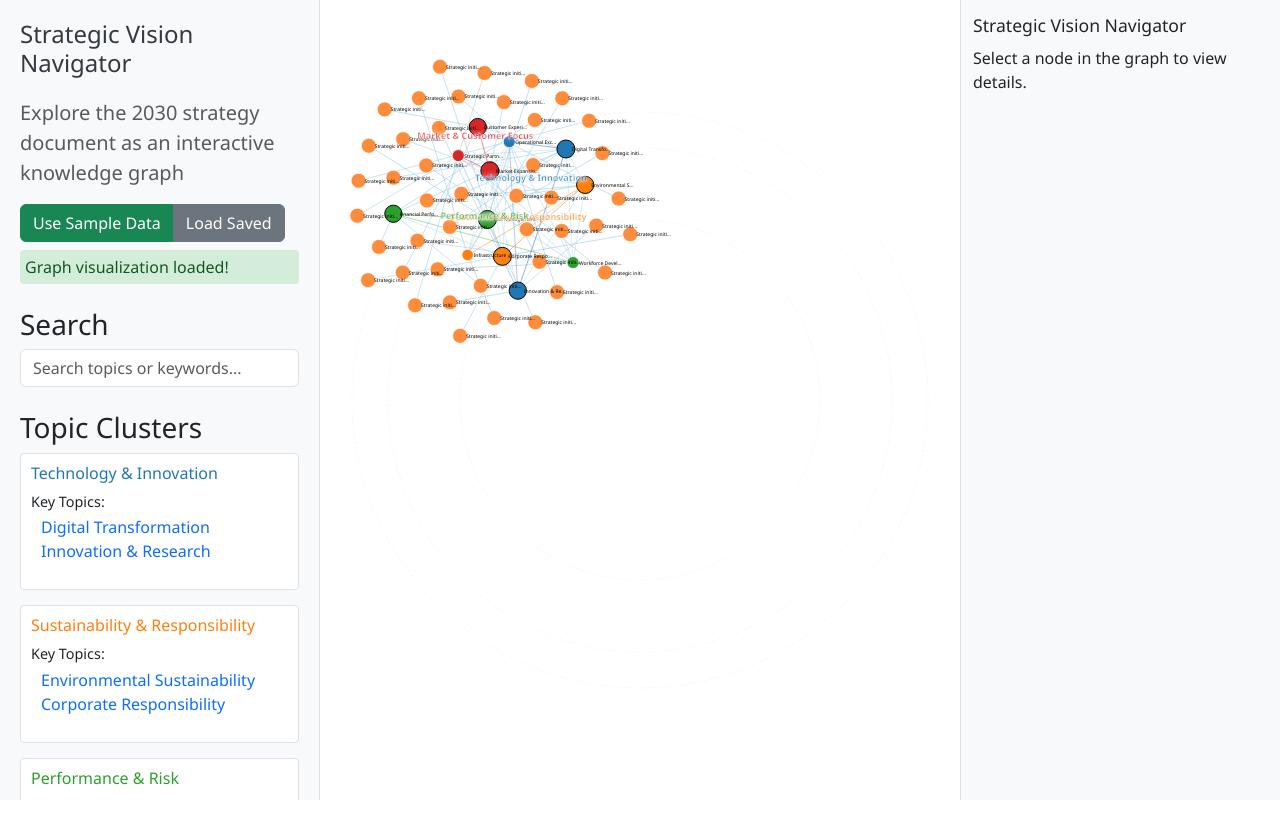
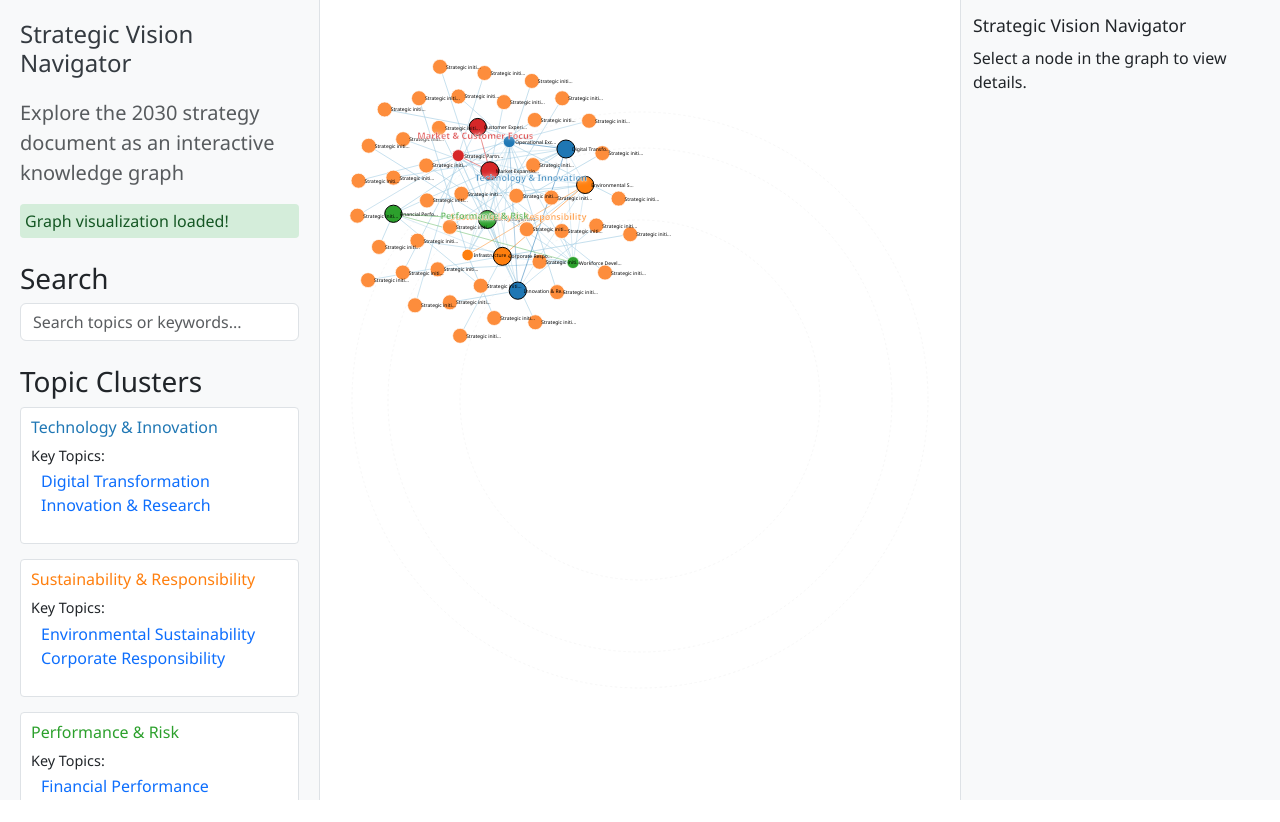
Before and after one commit to m6urns/kg-sv30, a Flask app: page / in a window 1280 px wide. Run offline with Flask 2, Linux system fonts and the light colour scheme.

Commit message:
Remove the load buttons from the interface

```diff
--- a/static/js/graph.js
+++ b/static/js/graph.js
@@ -1,6 +1,6 @@
 // Main graph module - coordinates all other modules
 import { debounce } from './modules/utils.js';
-import { loadGraphData, fetchCommunities, searchNodes, loadSampleData, loadSavedData } from './modules/dataService.js';
+import { loadGraphData, fetchCommunities, searchNodes, loadSampleData } from './modules/dataService.js';
 import { createKnowledgeGraph } from './modules/visualization.js';
 import { initializeNodeInteraction, focusOnNode, toggleFocusMode, isFocusModeEnabled } from './modules/nodeInteraction.js';
 import { initializeUI, showStatus, displaySearchResults, setupClusterPanel } from './modules/uiComponents.js';
@@ -9,14 +9,16 @@ import { initializeUI, showStatus, displaySearchResults, setupClusterPanel } fro
 let graphViz = null;
 
 // DOM elements
-const sampleBtn = document.getElementById('sample-btn');
-const loadBtn = document.getElementById('load-btn');
 const statusMessage = document.getElementById('status-message');
 const searchInput = document.getElementById('search-input');
 const searchResults = document.getElementById('search-results');
 const clusterPanel = document.getElementById('cluster-panel');
 const detailsPanel = document.getElementById('details-panel');
 const graphContainer = document.getElementById('graph-container');
+
+// URL parameters
+const urlParams = new URLSearchParams(window.location.search);
+const forceRegen = urlParams.get('regenerate') === 'true'; // Check for ?regenerate=true parameter
 
 // Make graphViz available to modules that need it
 window.graphViz = graphViz;
@@ -25,16 +27,6 @@ window.graphViz = graphViz;
  * Initialize event listeners
  */
 function initializeEventListeners() {
-  // Sample data button
-  sampleBtn.addEventListener('click', () => {
-    loadSampleData(showStatusMessage, () => loadGraph());
-  });
-
-  // Load button
-  loadBtn.addEventListener('click', () => {
-    loadSavedData(showStatusMessage, () => loadGraph());
-  });
-
   // Search input
   searchInput.addEventListener('input', debounce(async (e) => {
     const query = e.target.value.trim();
@@ -46,7 +38,6 @@ function initializeEventListeners() {
     const results = await searchNodes(query);
     displaySearchResults(results);
   }, 300));
-
 }
 
 /**
@@ -133,7 +124,12 @@ document.addEventListener('DOMContentLoaded', () => {
     }
   }
 
-  // Try to load saved data if available
+  // Load graph data - if regenerate parameter is true, use sample data to regenerate
+  if (forceRegen) {
+    showStatusMessage('Regenerating graph from sample data...', 'loading');
+    loadSampleData(showStatusMessage, () => loadGraph());
+  } else {
+    // Always use saved data by default
     fetch('/api/load')
       .then(response => response.json())
       .then(data => {
@@ -141,14 +137,15 @@ document.addEventListener('DOMContentLoaded', () => {
           showStatusMessage('Loaded saved graph data', 'success');
           loadGraph();
         } else {
-        // If no saved data, automatically load sample data
+          // If no saved data exists yet, use sample data as a fallback
           showStatusMessage('No saved data found. Loading sample data...', 'loading');
-        sampleBtn.click();
+          loadSampleData(showStatusMessage, () => loadGraph());
         }
       })
       .catch(error => {
-      // On error, automatically load sample data
+        // On error, use sample data
         showStatusMessage('Error loading saved data. Loading sample data...', 'loading');
-      sampleBtn.click();
+        loadSampleData(showStatusMessage, () => loadGraph());
       });
+  }
 });
--- a/templates/index.html
+++ b/templates/index.html
@@ -15,14 +15,8 @@
         <h1>Strategic Vision Navigator</h1>
         <p class="lead text-muted">Explore the 2030 strategy document as an interactive knowledge graph</p>
 
-        <!-- Controls -->
-        <div class="controls-container mb-4">
-          <div class="btn-group mb-2">
-            <button id="sample-btn" class="btn btn-success">Use Sample Data</button>
-            <button id="load-btn" class="btn btn-secondary">Load Saved</button>
-          </div>
-
-
+        <!-- Status Messages -->
+        <div class="status-container mb-4">
           <div id="status-message" class="mt-2"></div>
         </div>
 
```
Lines whose indentation alone changed are shown as unchanged.
